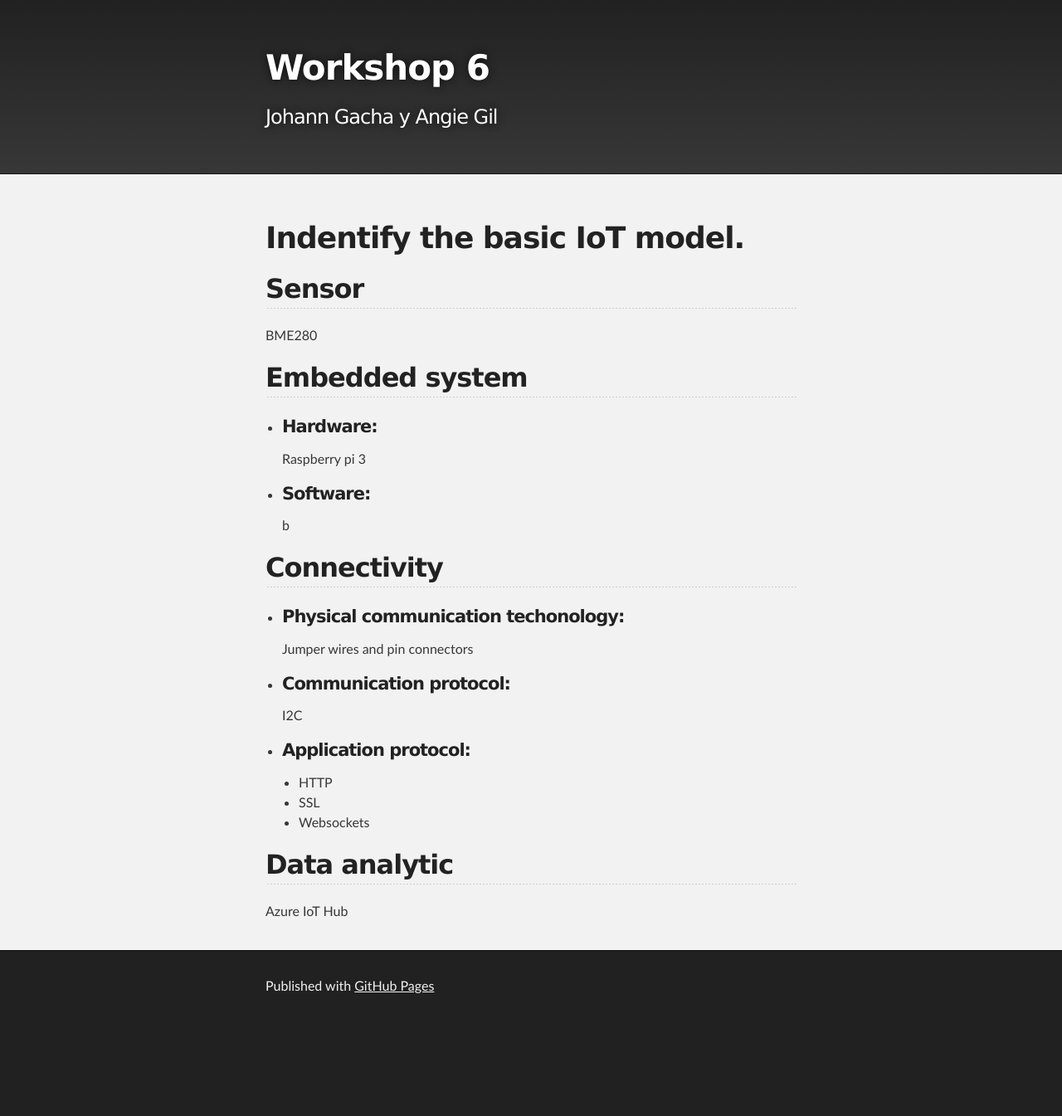
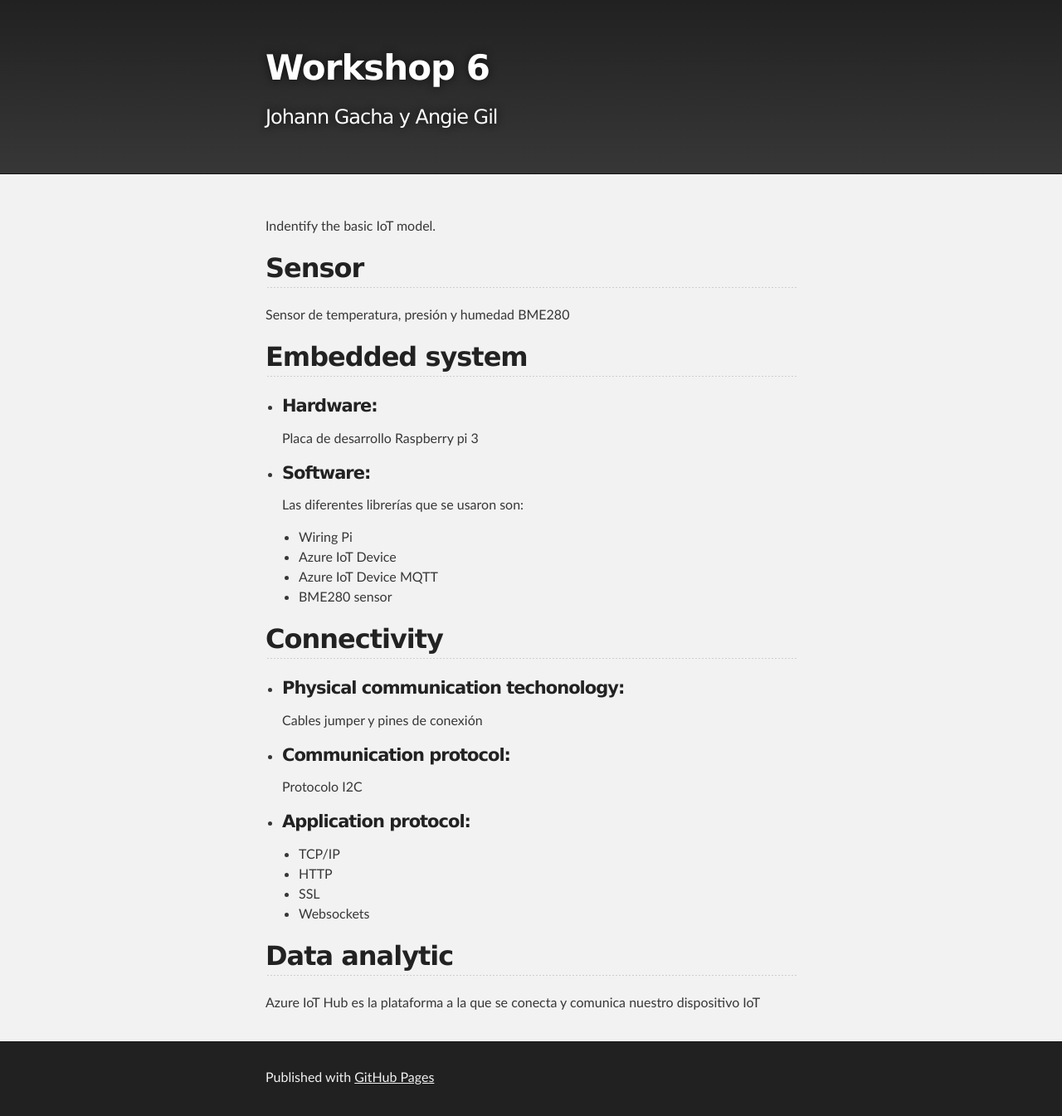
Before and after one commit to AngieGLuque/AngieGLuque.github.io, a Jekyll site: the page built from work.md, in a window 1280 px wide. Shown: the whole page at 83% size. Built offline with Jekyll 4.4.1, drawn with Linux system fonts in a browser that asks for light colours; our own code applies the rules of GitHub Pages for plain Markdown files; before the commit the page ends 1235 px from its top, so only the background shows below that.

Commit message:
Update work.md

```diff
--- a/work.md
+++ b/work.md
@@ -3,38 +3,44 @@ layout: default
 ---
 
 
-# Indentify the basic IoT model.
+Indentify the basic IoT model.
 
 ## Sensor
 
-BME280
+Sensor de temperatura, presión y humedad BME280
 
 ## Embedded system
 
 *   #### Hardware:
 
-    Raspberry pi 3
+    Placa de desarrollo Raspberry pi 3
 
 *   #### Software:
 
-    b
+    Las diferentes librerías que se usaron son:
+
+    - Wiring Pi
+    - Azure IoT Device
+    - Azure IoT Device MQTT
+    - BME280 sensor
 
 ## Connectivity
 
 *   #### Physical communication techonology:
 
-    Jumper wires and pin connectors
+    Cables jumper y pines de conexión
 
 *   #### Communication protocol:
 
-    I2C
+    Protocolo I2C
 
 *   #### Application protocol:
 
+    - TCP/IP
     - HTTP
     - SSL
     - Websockets
 
 ## Data analytic
 
-Azure IoT Hub
+Azure IoT Hub es la plataforma a la que se conecta y comunica nuestro dispositivo IoT
```
